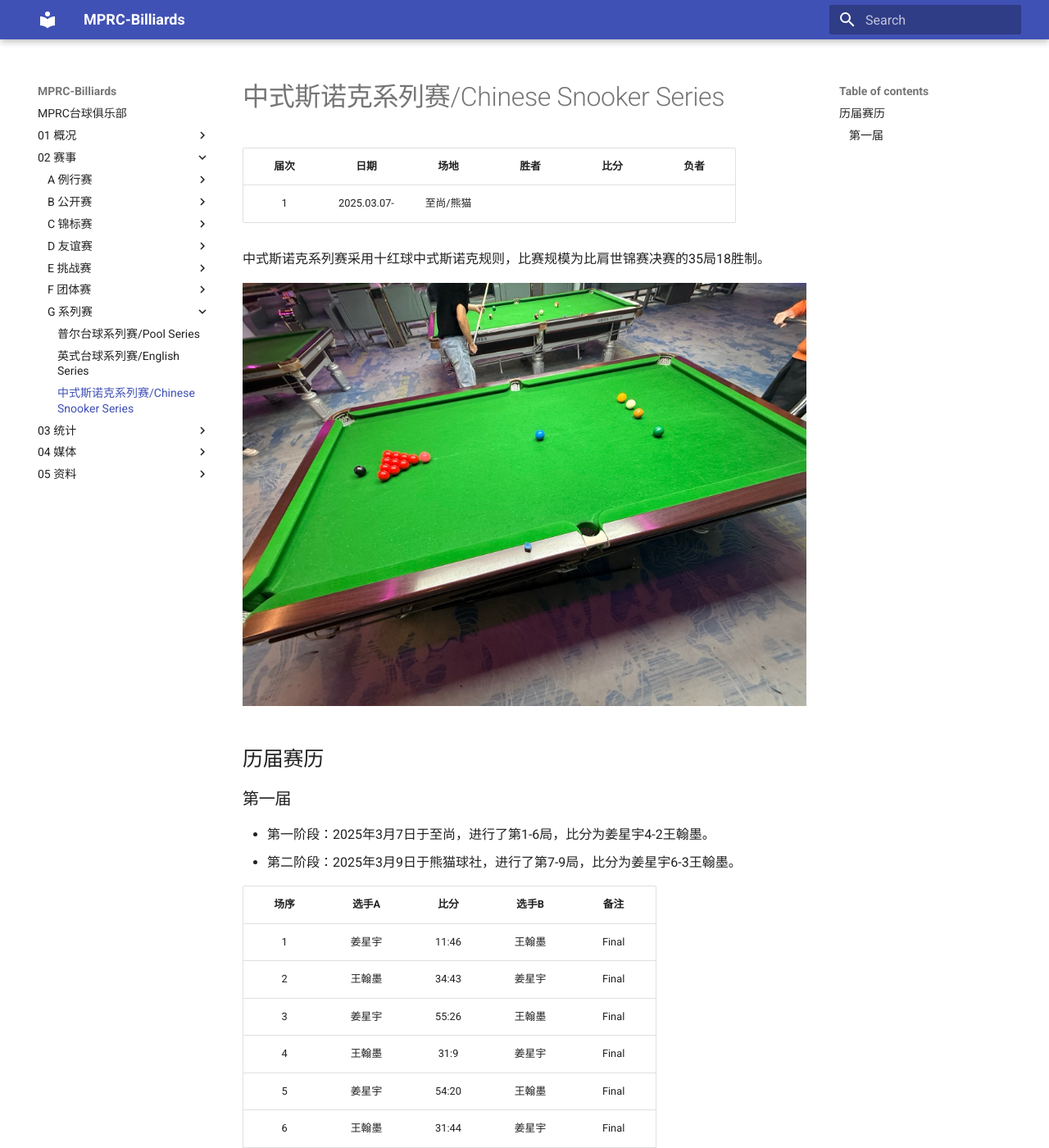
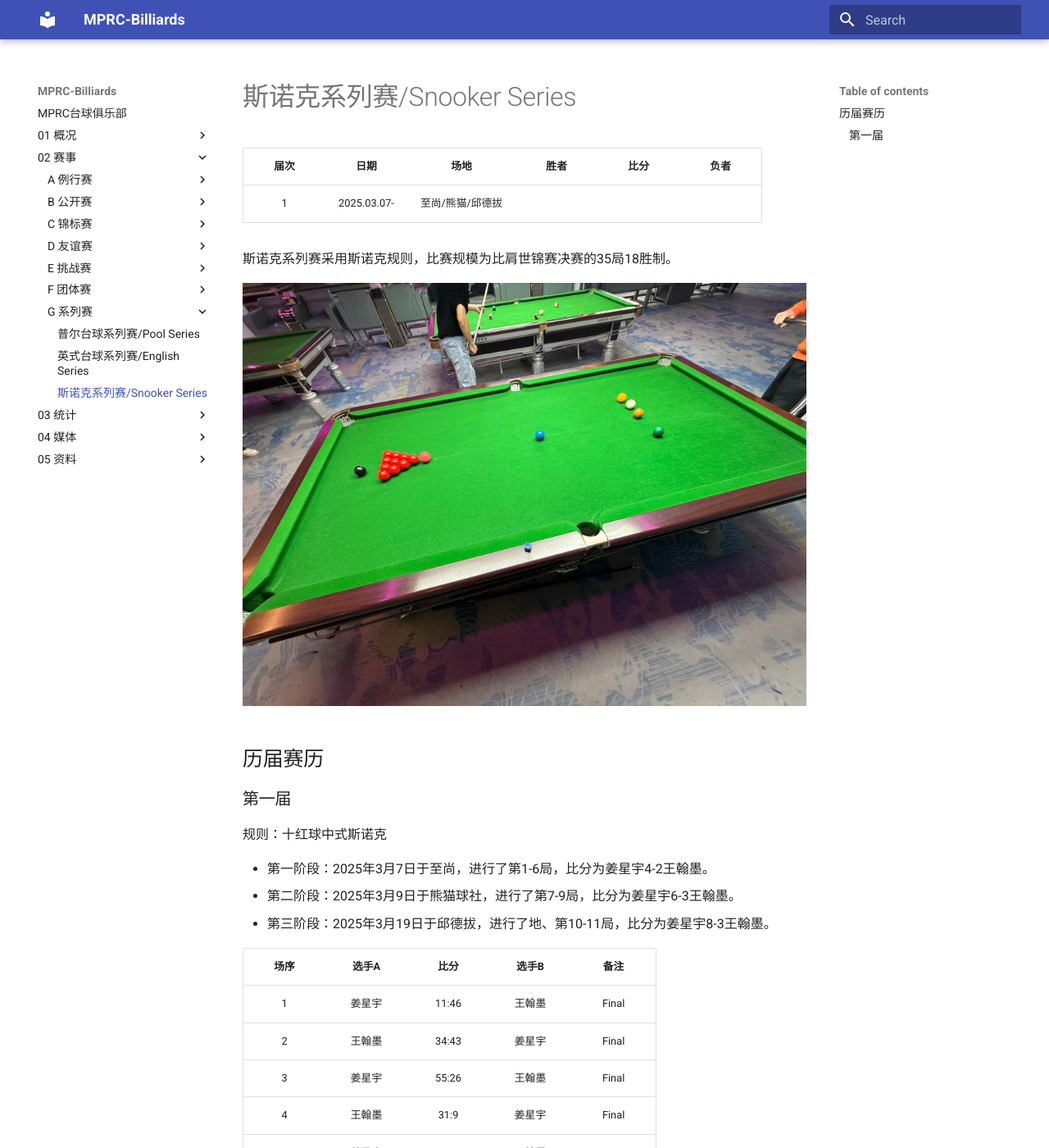
Before and after one commit to mprc-billiards/mprc-billiards.github.io, an MkDocs documentation site: the page built from docs/02-赛事/G-系列赛/G03-斯诺克系列赛.md, in a window 1280 px wide and 1400 px high. Shown: the whole window at 82% size. Built offline with MkDocs 1.6.1 and Material for MkDocs 9.7.7, drawn with Linux system fonts in a browser that asks for light colours; some of the changed text lies outside the part shown.

Commit message:
update 2025.03.19

```diff
--- a/docs/02-赛事/G-系列赛/G03-中式斯诺克系列赛.md
+++ b/docs/02-赛事/G-系列赛/G03-斯诺克系列赛.md
@@ -1,19 +1,22 @@
-# 中式斯诺克系列赛/Chinese Snooker Series
+# 斯诺克系列赛/Snooker Series
 
-| 届次 | 日期                 | 场地     | 胜者   | 比分 | 负者  |
-| :--: | :-----------------: | :------: | :---: | :--: | :---: |
-| 1    | 2025.03.07-         | 至尚/熊猫 |       |      |       |
+| 届次 | 日期                 | 场地            | 胜者   | 比分 | 负者  |
+| :--: | :-----------------: | :-------------: | :---: | :--: | :---: |
+| 1    | 2025.03.07-         | 至尚/熊猫/邱德拔 |       |      |       |
 
-中式斯诺克系列赛采用十红球中式斯诺克规则，比赛规模为比肩世锦赛决赛的35局18胜制。
+斯诺克系列赛采用斯诺克规则，比赛规模为比肩世锦赛决赛的35局18胜制。
 
-![](./img/chinese_snooker_series.jpg)
+![](./img/snooker_series.jpg)
 
 ## 历届赛历
 
 ### 第一届
 
+规则：十红球中式斯诺克
+
 - 第一阶段：2025年3月7日于至尚，进行了第1-6局，比分为姜星宇4-2王翰墨。
 - 第二阶段：2025年3月9日于熊猫球社，进行了第7-9局，比分为姜星宇6-3王翰墨。
+- 第三阶段：2025年3月19日于邱德拔，进行了地、第10-11局，比分为姜星宇8-3王翰墨。
 
 | 场序 | 选手A  | 比分   | 选手B  | 备注  |
 | :--: | :----: | :----: | :---: | :---: |
```
Also changed, not shown: other parts of docs/02-赛事/G-系列赛/G03-斯诺克系列赛.md (+2 -2 lines), docs/01-概况/1-赛事组织.md (+1 -1 lines), docs/02-赛事/G-系列赛/img/snooker_series.jpg (renamed from docs/02-赛事/G-系列赛/img/chinese_snooker_series.jpg).
